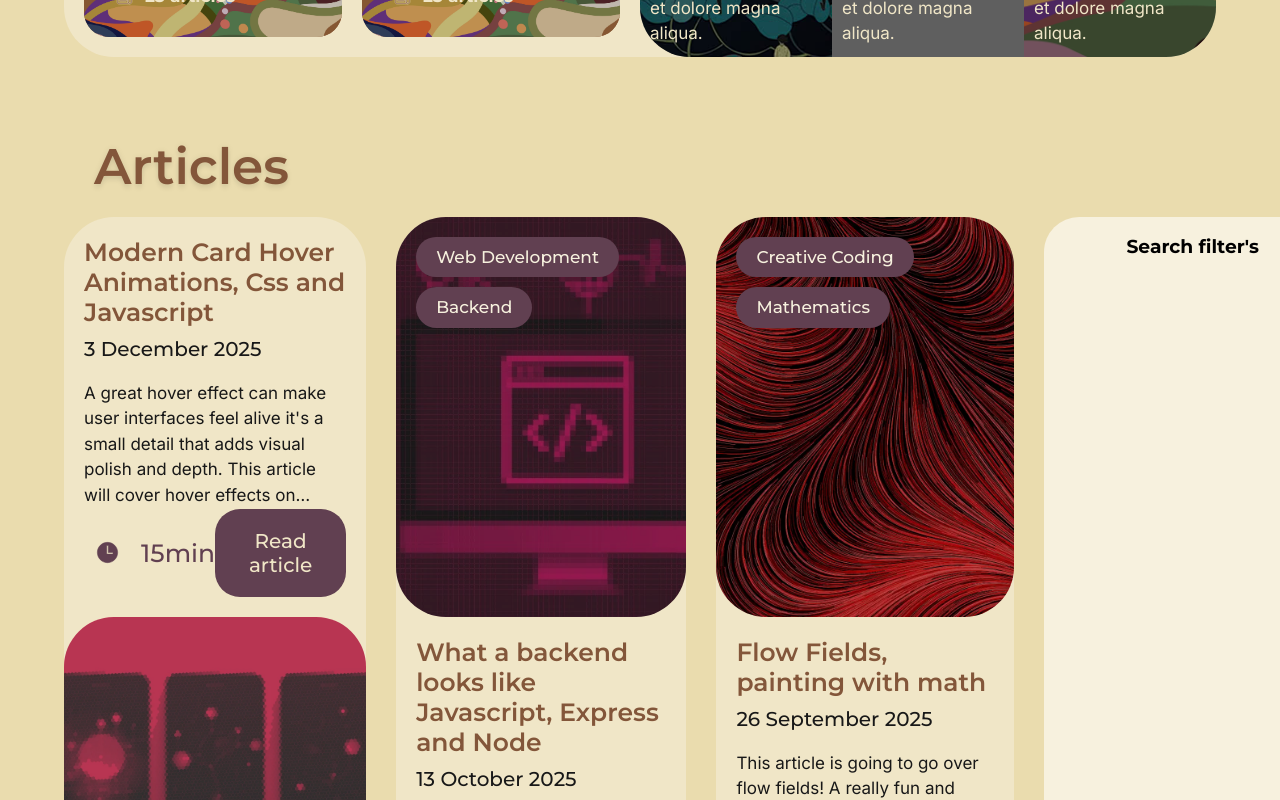
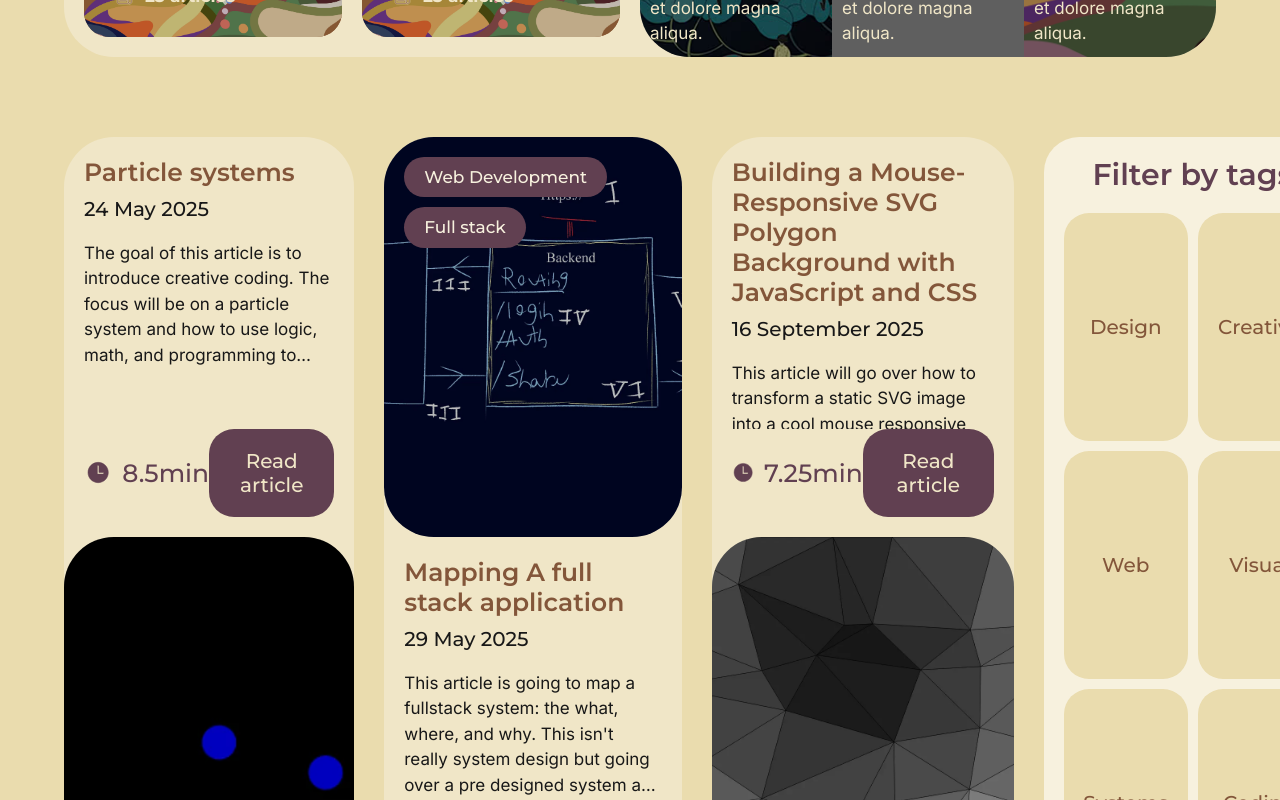
Before and after one commit to TheHeartstriker/Portfolio, a Next.js app in the folder Portfolio/: page /scriptorium in a window 1280 px wide. Shown: the part 1760-2560 px from the top of the page. Built offline with nearby package versions, Linux system fonts and the light colour scheme; grey boxes are pictures that could not be loaded.

Commit message:
Visually
Visually apart from images it's completly done I have decided to re design the entire site so I am going to start that in this branch starting from the blog so next is the skills page.

```diff
--- a/Portfolio/src/views/scriptorium/articles/articleDes.js
+++ b/Portfolio/src/views/scriptorium/articles/articleDes.js
@@ -8,6 +8,7 @@ export const desParticle = {
   image: "/scriptorium/thumb/thumb1.webp",
   wordCount: 1700,
   readingTime: 1700 / 200,
+  slug: "/scriptorium/particle",
 };
 
 export const desMappingFullstack = {
@@ -22,6 +23,7 @@ export const desMappingFullstack = {
   image: "/scriptorium/mapArticle/Map3.webp",
   wordCount: 2700,
   readingTime: 2700 / 200,
+  slug: "/scriptorium/mapping-fullstack",
 };
 
 export const desPolySVG = {
@@ -35,6 +37,7 @@ export const desPolySVG = {
   image: "/scriptorium/thumb/thumb2.webp",
   wordCount: 1450,
   readingTime: 1450 / 200,
+  slug: "/scriptorium/poly-svg-background",
 };
 
 export const desFlowField = {
@@ -48,6 +51,7 @@ export const desFlowField = {
   image: "/scriptorium/thumb/thumb3.webp",
   wordCount: 2600,
   readingTime: 2600 / 200,
+  slug: "/scriptorium/flow-fields",
 };
 
 export const desBackendLookLike = {
@@ -59,6 +63,7 @@ export const desBackendLookLike = {
   image: "/scriptorium/thumb/thumb4.webp",
   wordCount: 3000,
   readingTime: 3000 / 200,
+  slug: "/scriptorium/backend-look-like",
 };
 
 export const desHoverCards = {
@@ -72,6 +77,7 @@ export const desHoverCards = {
   image: "/scriptorium/thumb/CardThumb.webp",
   wordCount: 3000,
   readingTime: 3000 / 200,
+  slug: "/scriptorium/hover-cards",
 };
 
 export const desColor = {
@@ -84,4 +90,5 @@ export const desColor = {
   image: "/scriptorium/thumb/thumb5.webp",
   wordCount: 2500,
   readingTime: 2500 / 200,
+  slug: "/scriptorium/how-to-color",
 };
--- a/Portfolio/src/views/scriptorium/scriptorium.css
+++ b/Portfolio/src/views/scriptorium/scriptorium.css
@@ -7,18 +7,6 @@
   flex-direction: column;
   width: 90%;
   height: auto;
-}
-
-.article-container h2 {
-  font-size: 2.5rem;
-  color: var(--color-1);
-  margin: 0;
-  font-weight: 600;
-  text-shadow:
-    0px 4px 5px rgba(0, 0, 0, 0.075),
-    0 0 6px rgba(0, 0, 0, 0.075);
-  margin-bottom: var(--space-2);
-  margin-left: var(--space-3);
 }
 
 .article-card-container {
@@ -38,7 +26,46 @@
   height: 100%;
   width: 100%;
   background-color: var(--color-3);
+  padding: var(--space-2);
+  gap: var(--space-2);
   border-radius: 35px;
+}
+
+.article-filter-text {
+  width: 100%;
+  height: auto;
+  display: flex;
+  justify-content: center;
+  align-items: center;
+}
+
+.article-filter-text h3 {
+  font-size: 1.5rem;
+  font-weight: 600;
+  color: var(--color-2);
+  margin: 0;
+}
+
+.article-filter-item-container {
+  display: grid;
+  width: 100%;
+  height: 100%;
+  grid-template-columns: repeat(2, 1fr);
+  gap: var(--space-1);
+  grid-template-rows: auto;
+}
+
+.article-filter-item-container button {
+  background-color: var(--color-5);
+  border: none;
+  border-radius: 25px;
+}
+
+.article-filter-item-container h5 {
+  font-size: 1rem;
+  font-weight: 500;
+  color: var(--color-1);
+  margin: 0;
 }
 /*  */
 /* Article cards */
--- a/Portfolio/src/views/scriptorium/scriptorium.jsx
+++ b/Portfolio/src/views/scriptorium/scriptorium.jsx
@@ -14,54 +14,62 @@ import PillAnimation from "@/components/forStyle/animations/pillAnimation.jsx";
 import ScriptoriumIntroRecent from "./scriptoriumIntroRecent.jsx";
 import Masonry from "react-masonry-css";
 import "./scriptorium.css";
+import { useRef, useState } from "react";
 
 function Scriptorium() {
-  const tags = [".script-article-tags span"];
+  const [articles, setArticles] = useState([
+    desParticle,
+    desMappingFullstack,
+    desPolySVG,
+    desFlowField,
+    desBackendLookLike,
+    desHoverCards,
+    desColor,
+  ]);
+  const tags = ["Design", "Creative", "Web", "Visual", "Systems", "Coding"];
+
+  function handleCards() {
+    const cards = articles.map((article, index) => (
+      <ScriptCard
+        key={index}
+        articleDes={article}
+        link={article.slug}
+        reverse={index % 2 === 0}
+      />
+    ));
+
+    if (articles.length >= 3) {
+      cards.splice(3, 0, handleFilter());
+    } else {
+      cards.push(handleFilter());
+    }
+
+    return cards;
+  }
+
+  function handleFilter() {
+    return (
+      <div key="filter" className="article-filter-container">
+        <div className="article-filter-text">
+          <h3>Filter by tags</h3>
+        </div>
+        <div className="article-filter-item-container">
+          {tags.map((tag, index) => (
+            <button key={index}>
+              <h5>{tag}</h5>
+            </button>
+          ))}
+        </div>
+      </div>
+    );
+  }
+
   return (
     <>
       <div className="main-scriptorium-container">
         <ScriptoriumIntroRecent />
-        <PillAnimation tags={tags} />
         <div className="article-container">
-          <h2>Articles</h2>
-          <div className="article-card-container">
-            <ScriptCard
-              articleDes={desHoverCards}
-              link={"/scriptorium/hover-cards"}
-              reverse={true}
-            />
-            <ScriptCard
-              articleDes={desBackendLookLike}
-              link={"/scriptorium/backend-look-like"}
-            />
-            <ScriptCard
-              articleDes={desFlowField}
-              link={"/scriptorium/flow-fields"}
-            />
-
-            <div className="article-filter-container">
-              <h3>Search filter's</h3>
-              <Masonry className="article-filter-search-container"></Masonry>
-            </div>
-
-            <ScriptCard
-              articleDes={desPolySVG}
-              link={"/scriptorium/poly-svg-background"}
-            />
-            <ScriptCard
-              articleDes={desParticle}
-              link={"/scriptorium/particle"}
-            />
-
-            <ScriptCard
-              articleDes={desMappingFullstack}
-              link={"/scriptorium/mapping-fullstack"}
-            />
-            <ScriptCard
-              articleDes={desColor}
-              link={"/scriptorium/how-to-color"}
-            />
-          </div>
+          <div className="article-card-container">{handleCards()}</div>
         </div>
       </div>
     </>
--- a/Portfolio/src/views/scriptorium/scriptoriumIntroRecent.css
+++ b/Portfolio/src/views/scriptorium/scriptoriumIntroRecent.css
@@ -123,7 +123,7 @@
 .scriptorium-intro-data-bar-item-text h3 {
   font-size: 1rem;
   margin: 0;
-  color: var(--color-1);
+  color: var(--font-middle);
   font-weight: 500;
   margin-bottom: var(--space-1);
 }
@@ -133,7 +133,7 @@
   margin: 0;
   width: auto;
   margin: 0 auto;
-  color: var(--color-1);
+  color: var(--font-high);
 }
 
 /*  */
```
